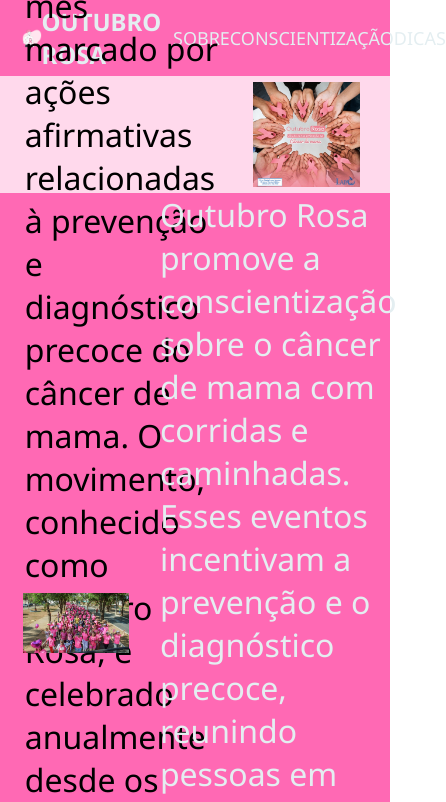
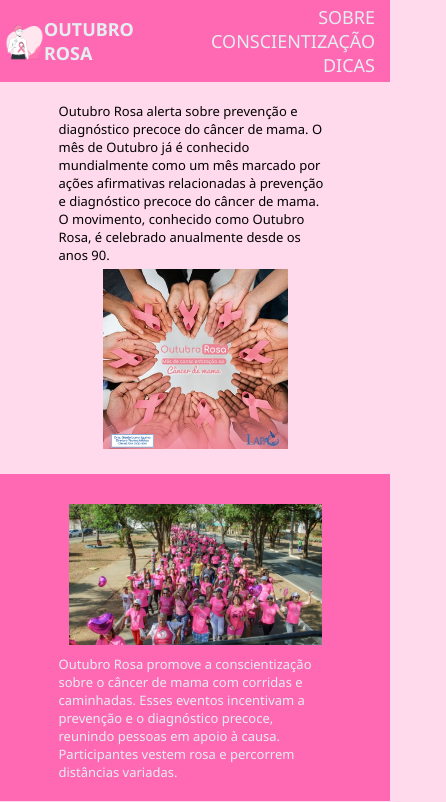
Before and after one commit to ezexel-ventBR/DesafioVaiNaWebOutubroRosa, a plain HTML site: page index.html in a window 390 px wide. Shown: the top 802 px of the page, 446 px wide, since content can reach past the window. Drawn offline with Linux system fonts and the light colour scheme.

Commit message:
Deixando responsivo

```diff
--- a/style.scss
+++ b/style.scss
@@ -1,3 +1,93 @@
+@media (min-width: 1000px) {
+    .containerOQueEOutubroRosa, .containerCaminhadaOutubroRosa {
+        p {
+            font-size: larger;
+        }
+    }
+    ul {
+        align-items: center
+    }
+}
+
+@media (max-width: 800px) {
+    .logo {
+        width: 40vw;
+        justify-content: space-between;
+    }
+
+    .containerOQueEOutubroRosa, .containerCaminhadaOutubroRosa {
+
+    img {
+        min-width: 30vw;
+    }
+
+    p {
+        font-size: small;
+    }
+
+}
+}
+
+@media (max-width: 560px) {
+    .logo {
+        h1 {
+            font-size: large;
+        }
+        img {
+            min-width: 10vw;
+        }
+    }
+
+    ul {
+        flex-direction: column;
+        align-items: flex-end;
+        padding-right: 10px;
+    }
+
+    .containerOQueEOutubroRosa {
+        flex-direction: column;
+        img {
+            min-width: 50vw;
+        }
+    }
+
+    .containerCaminhadaOutubroRosa {
+        flex-direction: column;
+        img {
+            min-width: 70vw;
+        }
+    }
+
+    .containerIncentivos {
+        flex-wrap: wrap;
+        img {
+            min-width: 30vw;
+        }
+    }
+
+    p {
+        font-size: smaller;
+        min-width: 70vw;
+    }
+
+    .Informacoes {
+        font-size: medium;
+    }
+
+    .IconesRedesSociais {
+        flex-direction: column;
+        img {
+            min-width: 7vw;
+        }
+    }
+
+    .LacoRosa {
+        img {
+            min-width: 15vw;
+        }
+    }
+}
+
 @import url('https://fonts.googleapis.com/css2?family=Noto+Sans:ital,wght@0,100..900;1,100..900&display=swap');
 
 * {
@@ -7,17 +97,23 @@
     font-family: "Noto Sans", sans-serif;
 }
 
+body {
+    background-color: #FFD9EC;
+}
+
 header {
     display: flex;
-    justify-content: space-around;
+    justify-content: space-between;
     background-color: #FF69B4;
     padding: 5px;
 }
 
 .logo {
+
     display: flex;
     align-items: center;
-    width: 30vw;
+    justify-content: space-evenly;
+    min-width: 30vw;
     color: #E4EEF1;
     img {
         width: 5vw;
@@ -25,6 +121,7 @@ header {
 }
 
 nav {
+
     width: 50vw;
     height: 100%;
     display: flex;
@@ -48,14 +145,13 @@ li {
 }
 
 .containerOQueEOutubroRosa {
-    background-color: #FFD9EC;
     display: flex;
     justify-content: space-evenly;
     align-items: center;
-    height: 30vw;
+    padding: 20px;
     p {
-        width: 51vw;
-        font-size: xx-large;
+        width: 50vw;
+
     }
     img {
         width: 30vw;
@@ -68,23 +164,22 @@ li {
     display: flex;
     justify-content: space-around;
     align-items: center;
+    padding: 20px;
     img {
         width: 35vw;
-        padding: 15px;
+        padding: 10px;
     }
     p {
-        width: 57vw;
+        width: 50vw;
         color: #E4EEF1;
-        font-size: xx-large;
     }
 }
 
 .containerIncentivos {
-    background-color:#FFD9EC;
     display: flex;
     align-items: center;
     justify-content: space-evenly;
-    height: 35vw;
+    padding: 20px;
     img {
         width: 20vw;
     }
```
Also changed, not shown: style.css, 1 other file.
